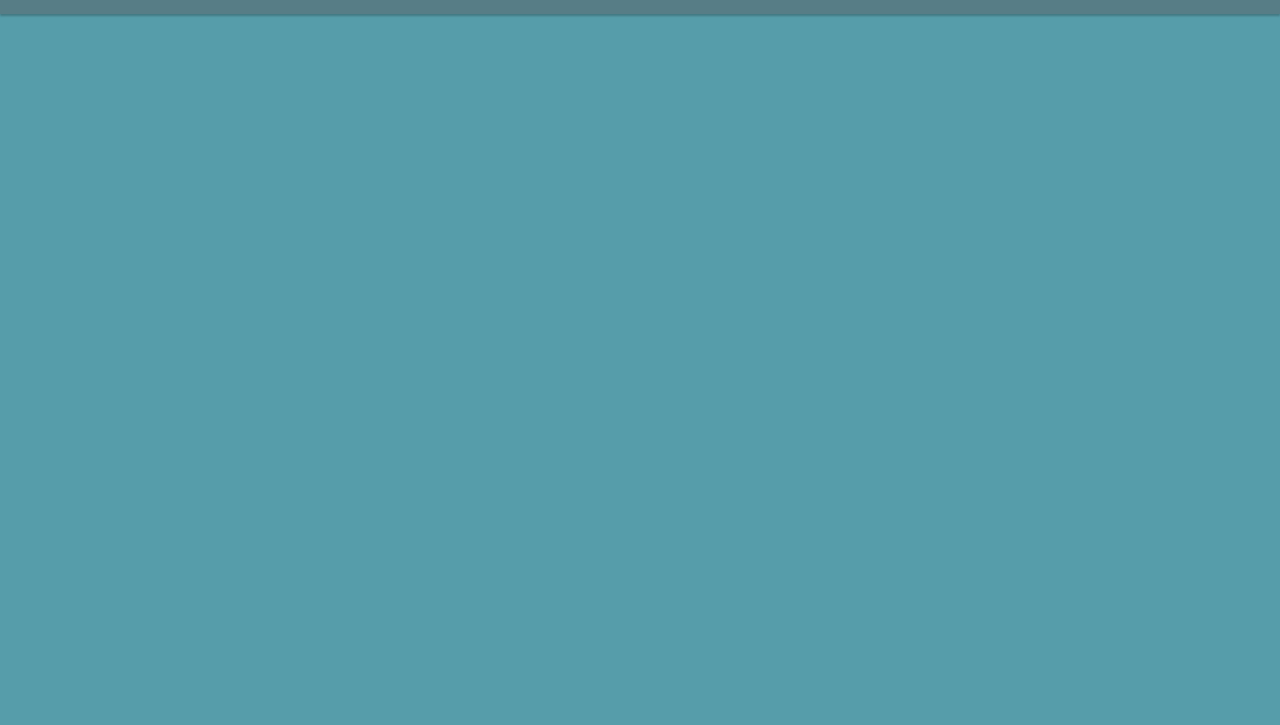
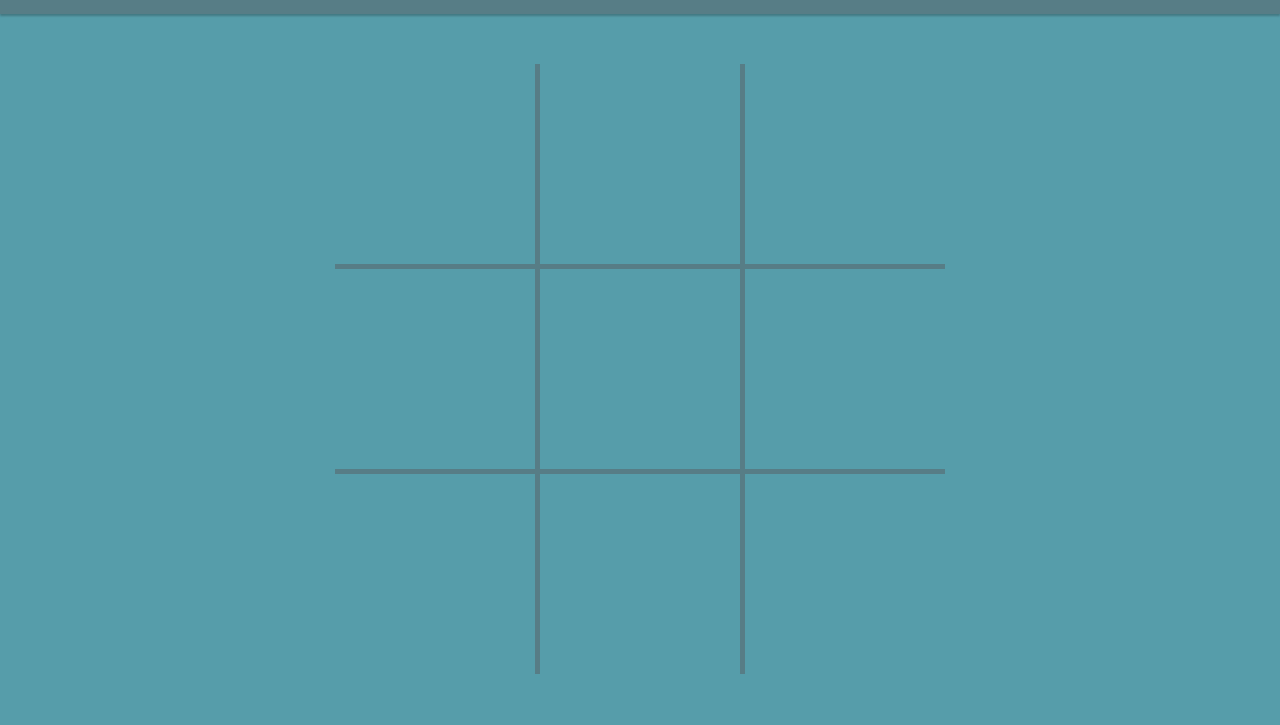
Before and after one commit to RakocziL/TicTacToe, a plain HTML site: page index.html in a window 1280 px wide. Shown: the part 75-800 px from the top of the page. Drawn offline with Linux system fonts and the light colour scheme.

Commit message:
GameBoard design created

```diff
--- a/index.html
+++ b/index.html
@@ -19,7 +19,18 @@
 
         <!-- Main Field -->
         <div class="main">
-
+            <!-- Game Field -->
+            <div class="board">
+                <div class="fieldGrid" id="field_1"></div>
+                <div class="fieldGrid" id="field_2"></div>
+                <div class="fieldGrid" id="field_3"></div>
+                <div class="fieldGrid" id="field_4"></div>
+                <div class="fieldGrid" id="field_5"></div>
+                <div class="fieldGrid" id="field_6"></div>
+                <div class="fieldGrid" id="field_7"></div>
+                <div class="fieldGrid" id="field_8"></div>
+                <div class="fieldGrid" id="field_9"></div>
+            </div>
         </div>
     </div>
 </body>
--- a/style.css
+++ b/style.css
@@ -2,6 +2,7 @@ body, html{
     height: 100%;
     padding: 0;
     margin: 0;
+    font-family: 'Poppins', sans-serif;
 }
 .content{
     height: 100%;
@@ -56,4 +57,23 @@ body, html{
     /* Main Design */
     .main{
         background-color: #569DAA;
+
+        display: flex;
+        justify-content: center;
     }
+        .board{
+            background-color: #577D86;
+            height:610px;
+            width: 610px;
+            align-self: center;
+
+
+            display: grid;
+            grid-template-columns: repeat(3, 200px);
+            grid-template-rows: repeat(3, 200px);
+            justify-content: center;
+            gap:5px;
+        }
+            .fieldGrid{
+                background-color: #569DAA;
+            }
```
